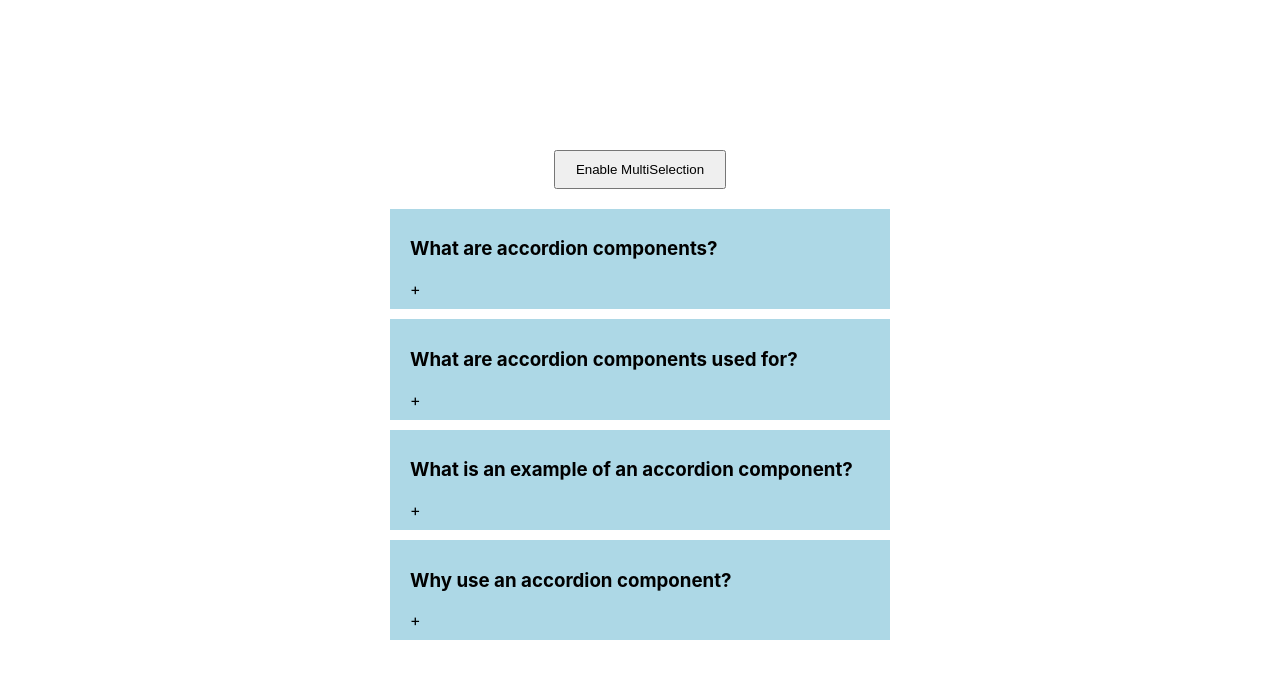
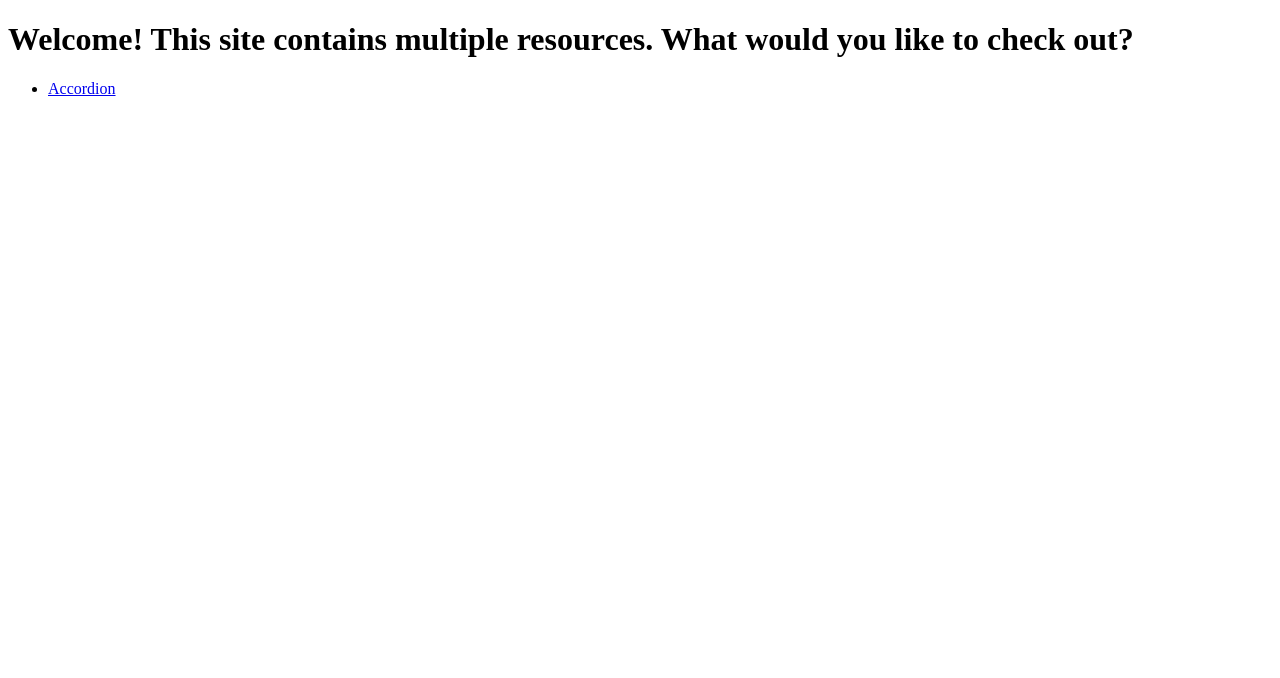
Before and after one commit to Nellie7190/mult-resource-proj, a React (Create React App) app: page / in a window 1280 px wide. Shown: the top 678 px of the page. Built offline with nearby package versions, Linux system fonts and the light colour scheme.

Commit message:
started working directory, accordion listed

```diff
--- a/package.json
+++ b/package.json
@@ -8,6 +8,7 @@
     "@testing-library/user-event": "^13.5.0",
     "react": "^18.2.0",
     "react-dom": "^18.2.0",
+    "react-router-dom": "^6.22.0",
     "react-scripts": "5.0.1",
     "web-vitals": "^2.1.4"
   },
--- a/src/App.js
+++ b/src/App.js
@@ -1,10 +1,15 @@
 import './App.css';
+import { Route, Routes, Link } from 'react-router-dom';
 import Accordion from './Components/Accordion/Accordion';
+import Directory from './Pages/Directory';
 
 function App() {
   return (
     <>
-      < Accordion />
+      <Routes>
+        <Route path='/' element={<Directory />}></Route>
+        < Route path= "/accordion" element={< Accordion />} />
+      </Routes>
     </>
   );
 }
--- a/src/Components/Accordion/Accordion.jsx
+++ b/src/Components/Accordion/Accordion.jsx
@@ -3,9 +3,9 @@ import data from "./data";
 import "./styles.css";
 
 const Accordion = () => {
-  useEffect(() => {
-    //Runs only on the first render
-  }, []);
+  // useEffect(() => {
+  //   //Runs only on the first render
+  // }, []);
 
   const [selected, setSelected] = useState([]);
   // const [multSel, setMultSel] = useState([])
--- a/src/Components/Accordion/styles.css
+++ b/src/Components/Accordion/styles.css
@@ -17,10 +17,13 @@
 }
 
 .item {
-    /* display: flex; */
     background: lightblue;
     margin-bottom: 10px;
     padding: 10px 20px;
+}
+
+.item span {
+    gap: 100px;
 }
 
 .title {
--- /dev/null
+++ b/src/Pages/Directory.jsx
@@ -0,0 +1,21 @@
+import React from 'react'
+import { Link } from 'react-router-dom'
+import Accordion from '../Components/Accordion/Accordion'
+
+const Directory = () => {
+
+
+
+  return (
+    <>
+        <h1>Welcome! This site contains multiple resources. What would you like to check out?</h1>
+        <ul>
+            <li>
+                <Link to="/accordion">Accordion</Link>
+            </li>
+      </ul>
+    </>
+  )
+}
+
+export default Directory
```
Also changed, not shown: src/index.js (+6 -6 lines).
